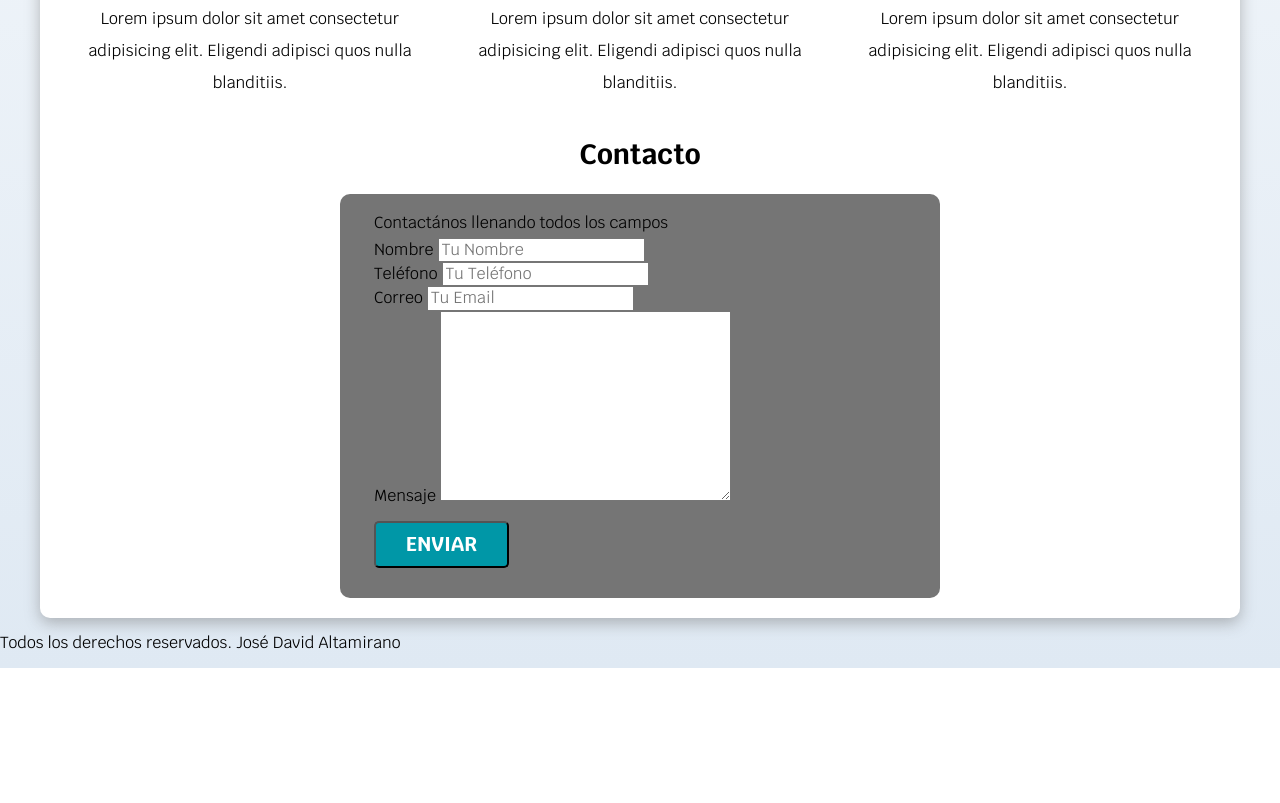
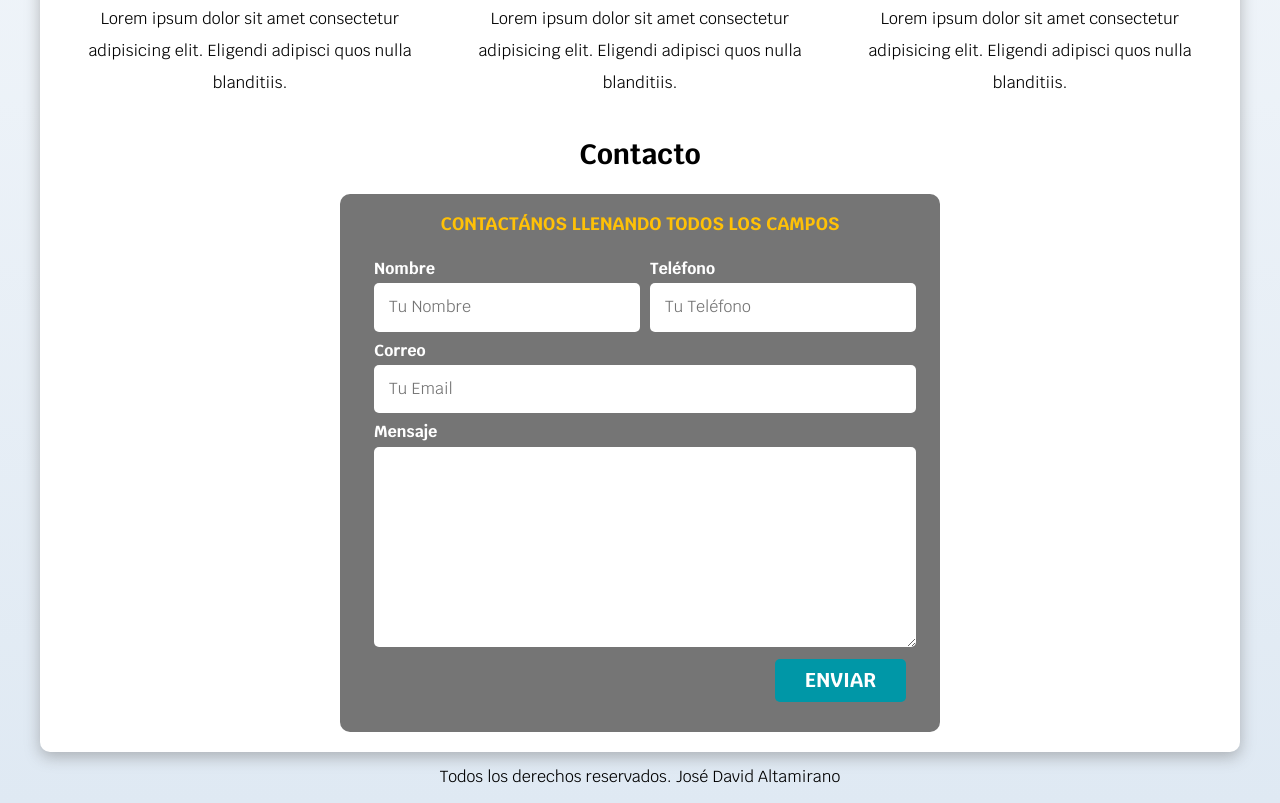
Before and after one commit to jdaltamiranodev/freelancer_inicio_practica, a plain HTML site: page index.html in a window 1280 px wide. Shown: the part 926-1729 px from the top of the page. Before the commit the page ends 1594 px from the top, so only its background shows below. Drawn offline with Linux system fonts and the light colour scheme.

Commit message:
Se agregan estilos correspondientes al formulario con grid. Se agregan estilos al footer. Se agrega Scroll Snap en los globales para mejorar la usabilidad del sitio.

```diff
--- a/css/styles.css
+++ b/css/styles.css
@@ -11,6 +11,17 @@
 html {
     font-size: 62.5%;
     box-sizing: border-box; /* Hack para Box Model */
+    scroll-snap-type: y mandatory;
+}
+
+/* Scroll Snap */
+
+.servicios,
+.navegacion-principal,
+.formulario,
+.footer{
+    scroll-snap-align: center;
+    scroll-snap-stop: always;
 }
 
 *, *:before, *:after {
@@ -40,12 +51,17 @@ body {
     border-radius: .5rem;
     width: 90%;
     text-align: center;
+    border: none;
 }
 
 @media (min-width: 768px) {
     .boton {
         width: auto;
     }
+}
+
+.boton:hover {
+    cursor: pointer;
 }
 
 .sombra {
@@ -78,6 +94,25 @@ h1, h2, h3 {
 /* Titulos */
 .titulo span {
     font-size: 2rem;
+}
+
+/* Utilidades */
+.w-sm-100 {
+    width: 100%;
+}
+
+@media (min-width: 768px) {
+    .w-sm-100 {
+        width: auto;
+    }
+}
+
+.flex {
+    display: flex;
+}
+
+.alinear-derecha {
+    justify-content: flex-end;
 }
 
 /* Navegación Principal */
@@ -204,3 +239,75 @@ h1, h2, h3 {
 .formulario fieldset {
     border: none;
 }
+
+.formulario legend {
+    text-align: center;
+    font-size: 1.8rem;
+    text-transform: uppercase;
+    font-weight: bold;
+    margin-bottom: 2rem;
+    color: var(--primario);
+}
+
+@media (min-width: 768px) {
+    .contenedor-campos {
+        display: grid;
+        grid-template-columns: 50% 50%;
+        grid-template-rows: auto auto 22rem;
+        column-gap: 1rem;
+    }
+
+    .campo:nth-child(3),
+    .campo:nth-child(4) {
+        grid-column: 1 / 3;
+    }
+
+    .campo:nth-child(4) {
+        grid-row: 3 / 4;
+    }
+
+    /* El siguiente codigo hace lo mismo que usar nth-child(3)
+       sin embargo, para este caso vamos a usar nth-child para
+       evitar utilizar mas clases, pudiendo acceder directamente
+       a los hijos. */
+    /* .correo {
+        grid-column: 1 / 3;
+    } */
+}
+
+.campo {
+    margin-bottom: 1rem;
+}
+
+.campo label {
+    color: var(--blanco);
+    margin-bottom: .5rem;
+    font-weight: bold;
+    display: block;
+}
+
+.campo textarea {
+    height: 20rem;
+}
+
+.input-text {
+    width: 100%;
+    border: none;
+    padding: 1.5rem;
+    border-radius: .5rem;
+    /* Esta forma de usar selectores de clases y selectores de atributos.
+        El ejemplo siguiente es solo para ilustrar porque en este proyecto
+        no se hace necesario usarlos de esta forma, debido a que todos van
+        a tener las mismas propiedades. */
+
+    /* .campo input[type="text"],
+    .campo input[type="tel"] {
+        background-color: red;
+    } */
+}
+
+/* Footer */
+
+.footer {
+    text-align: center;
+}
```
